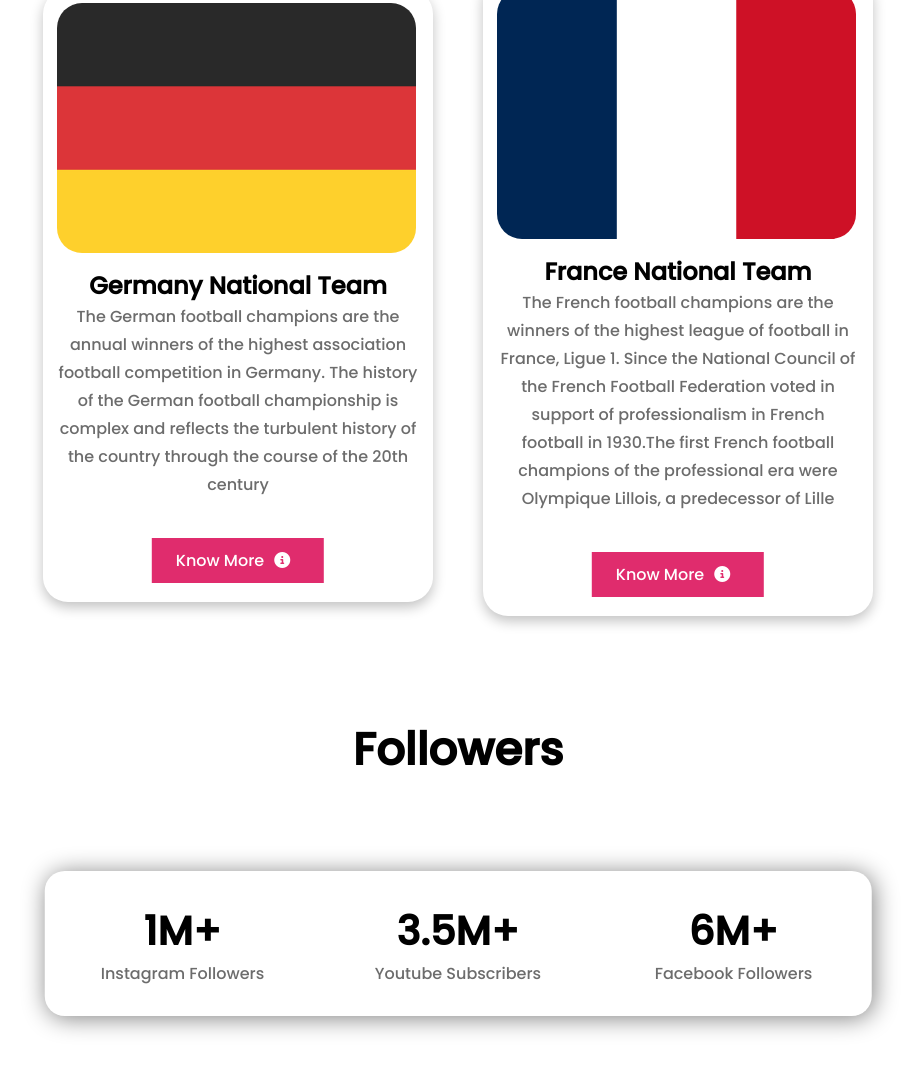
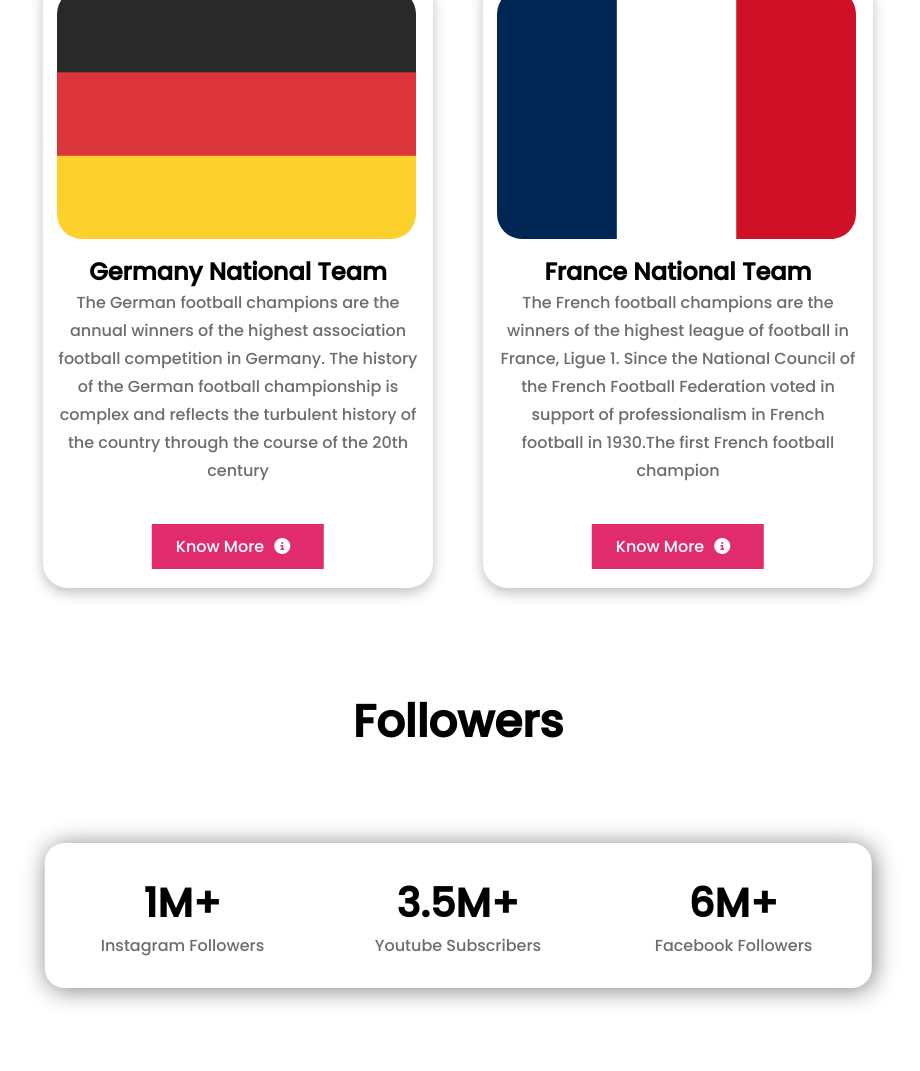
Before and after one commit to Hazrat-Ali9/Football, a plain HTML site: page index.html in a window 1280 px wide. Shown: the part 3739-4810 px from the top of the page, without its empty margins (182-1102 px from the left). Drawn offline with Linux system fonts and the light colour scheme.

```diff
--- a/index.html
+++ b/index.html
@@ -395,7 +395,7 @@
                             <p>The French football champions are the winners of the highest league of football in
                                 France, Ligue 1. Since the National Council of the French Football Federation voted in
                                 support of professionalism in French football in 1930.The first French football
-                                champions of the professional era were Olympique Lillois, a predecessor of Lille</p>
+                                champion</p>
 
                         </div>
 
```
Also changed, not shown: 1 other file.
